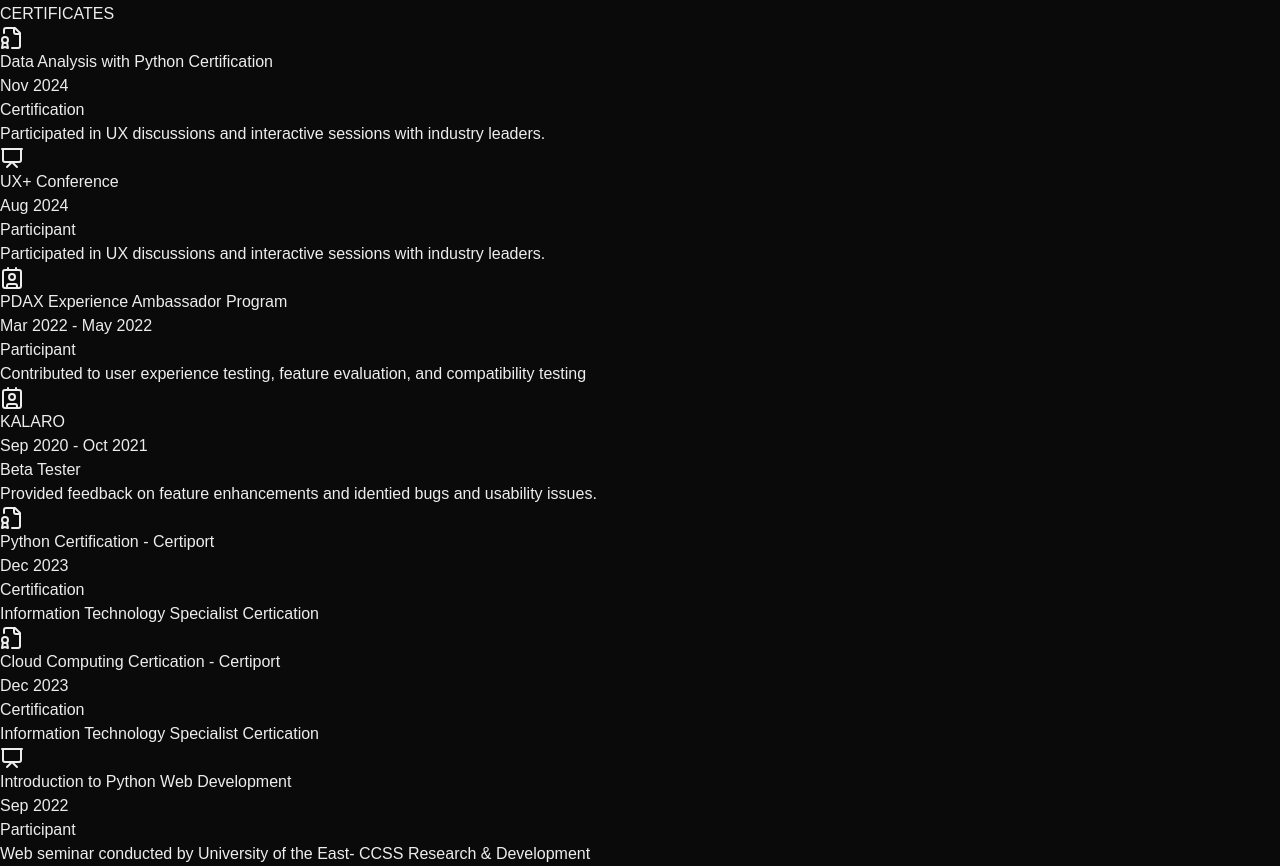
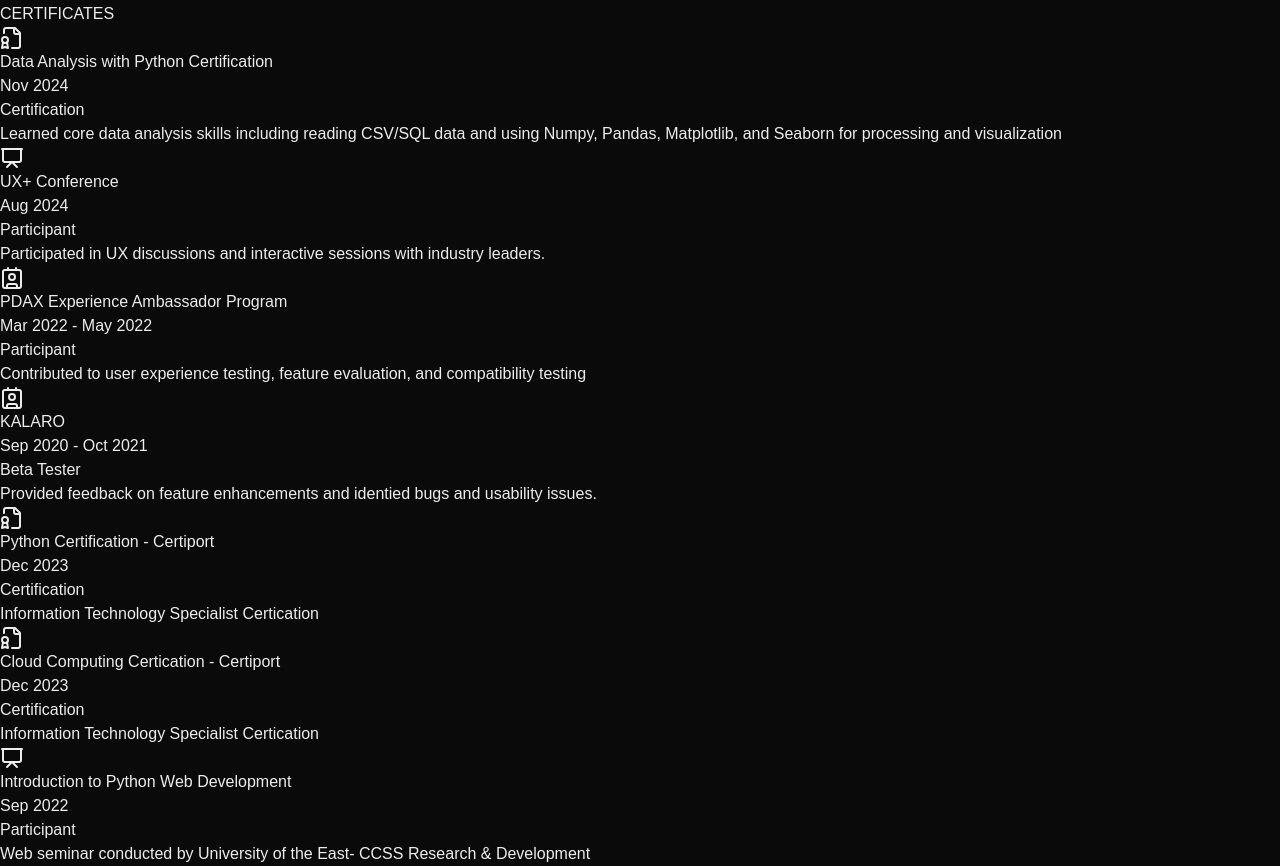
Before and after one commit to johnlorena/My-web-portfolio, a Next.js app: page / in a window 1280 px wide. Shown: the part 3322-4188 px from the top of the page. Built offline with nearby package versions, Linux system fonts and the light colour scheme.

Commit message:
Update page.tsx

```diff
--- a/src/app/page.tsx
+++ b/src/app/page.tsx
@@ -11,9 +11,9 @@
     title: "Data Analysis with Python Certification",
     icon: <FileBadge className="w-5 h-5" />,
     description:
-      "Participated in UX discussions and interactive sessions with industry leaders.",
+      "Learned core data analysis skills including reading CSV/SQL data and using Numpy, Pandas, Matplotlib, and Seaborn for processing and visualization",
     link: "https://www.freecodecamp.org/certification/johnlorena/data-analysis-with-python-v7",
-    linkText: "Learned core data analysis skills including reading CSV/SQL data and using Numpy, Pandas, Matplotlib, and Seaborn for processing and visualization",
+    linkText: "Data Analysis with Python Certification",
     role: "Certification",
     date: "Nov 2024",
   },
```
